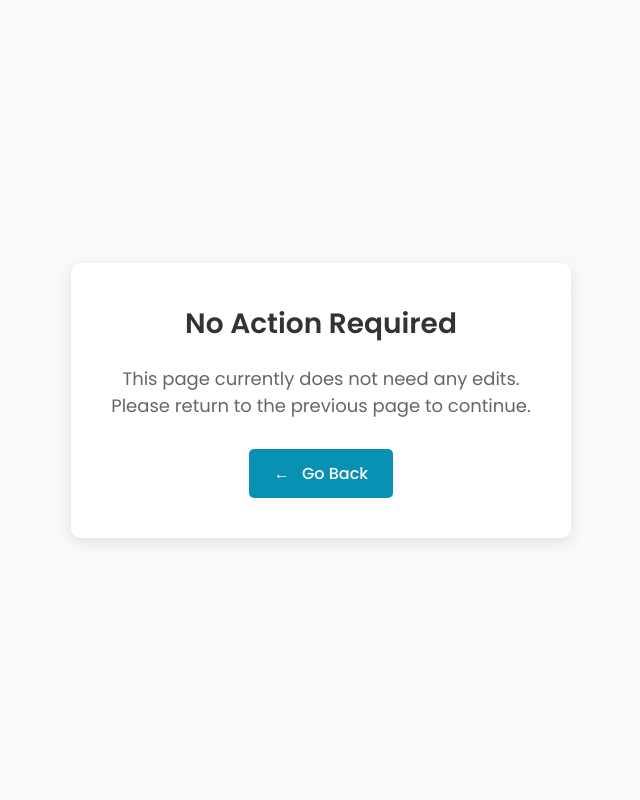
After one commit to UsamaBashir786/Ummrah, a PHP site: page /admin/edit-booking.php in a window 1280 px wide. The commit adds this page. Shown: the whole page, without its empty margins (319-959 px from the left). Run offline with PHP 8.4, Linux system fonts and the light colour scheme.

Commit message:
first commit

```diff
--- /dev/null
+++ b/admin/edit-booking.php
@@ -0,0 +1,91 @@
+<!DOCTYPE html>
+<html lang="en">
+
+<head>
+  <meta charset="UTF-8">
+  <meta name="viewport" content="width=device-width, initial-scale=1.0">
+  <title>No Edits Required</title>
+  <link href="https://fonts.googleapis.com/css2?family=Poppins:wght@300;400;500;600&display=swap" rel="stylesheet">
+  <style>
+    * {
+      margin: 0;
+      padding: 0;
+      box-sizing: border-box;
+    }
+
+    body {
+      font-family: 'Poppins', sans-serif;
+      background-color: #f8f9fa;
+      height: 100vh;
+      display: flex;
+      justify-content: center;
+      align-items: center;
+      flex-direction: column;
+      padding: 20px;
+    }
+
+    .container {
+      background-color: white;
+      border-radius: 10px;
+      box-shadow: 0 4px 15px rgba(0, 0, 0, 0.1);
+      padding: 40px;
+      text-align: center;
+      max-width: 500px;
+      width: 100%;
+    }
+
+    h1 {
+      color: #333;
+      margin-bottom: 20px;
+      font-size: 28px;
+      font-weight: 600;
+    }
+
+    p {
+      color: #666;
+      font-size: 18px;
+      margin-bottom: 30px;
+      line-height: 1.5;
+    }
+
+    .btn {
+      display: inline-block;
+      background-color: #0891b2;
+      color: white;
+      padding: 12px 25px;
+      border-radius: 5px;
+      text-decoration: none;
+      font-weight: 500;
+      transition: all 0.3s ease;
+    }
+
+    .btn:hover {
+      background-color: #0e7490;
+      transform: translateY(-2px);
+    }
+
+    .icon {
+      margin-right: 8px;
+    }
+  </style>
+</head>
+
+<body>
+  <div class="container">
+    <h1>No Action Required</h1>
+    <p>This page currently does not need any edits. Please return to the previous page to continue.</p>
+    <a href="javascript:history.back()" class="btn">
+      <span class="icon">←</span> Go Back
+    </a>
+  </div>
+
+  <script>
+    // This ensures the back button takes the user to the page they came from
+    document.querySelector('.btn').addEventListener('click', function(e) {
+      e.preventDefault();
+      window.history.back();
+    });
+  </script>
+</body>
+
+</html>
```
Also changed, not shown: admin/booked-flight.php (+39 -1 lines).
